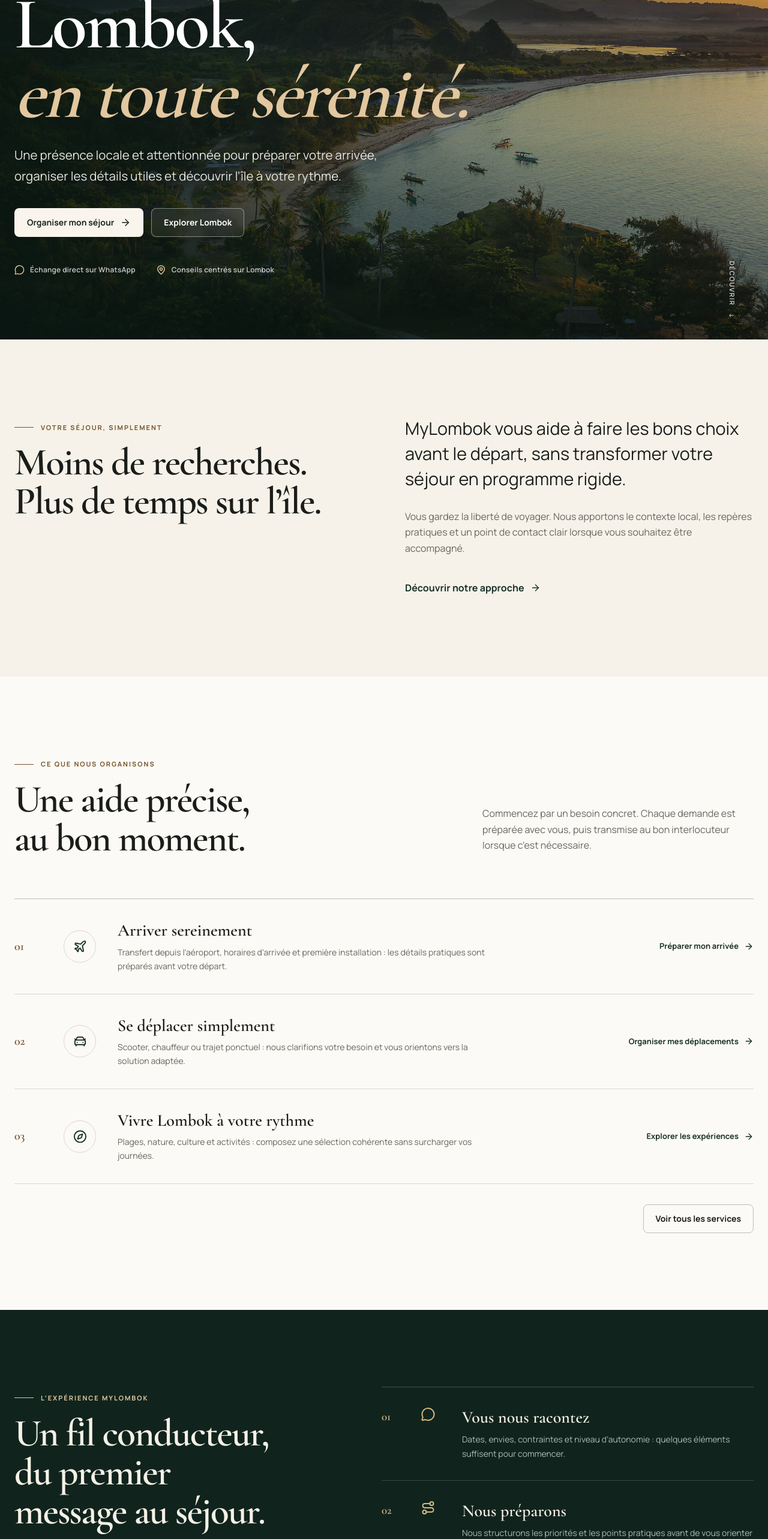
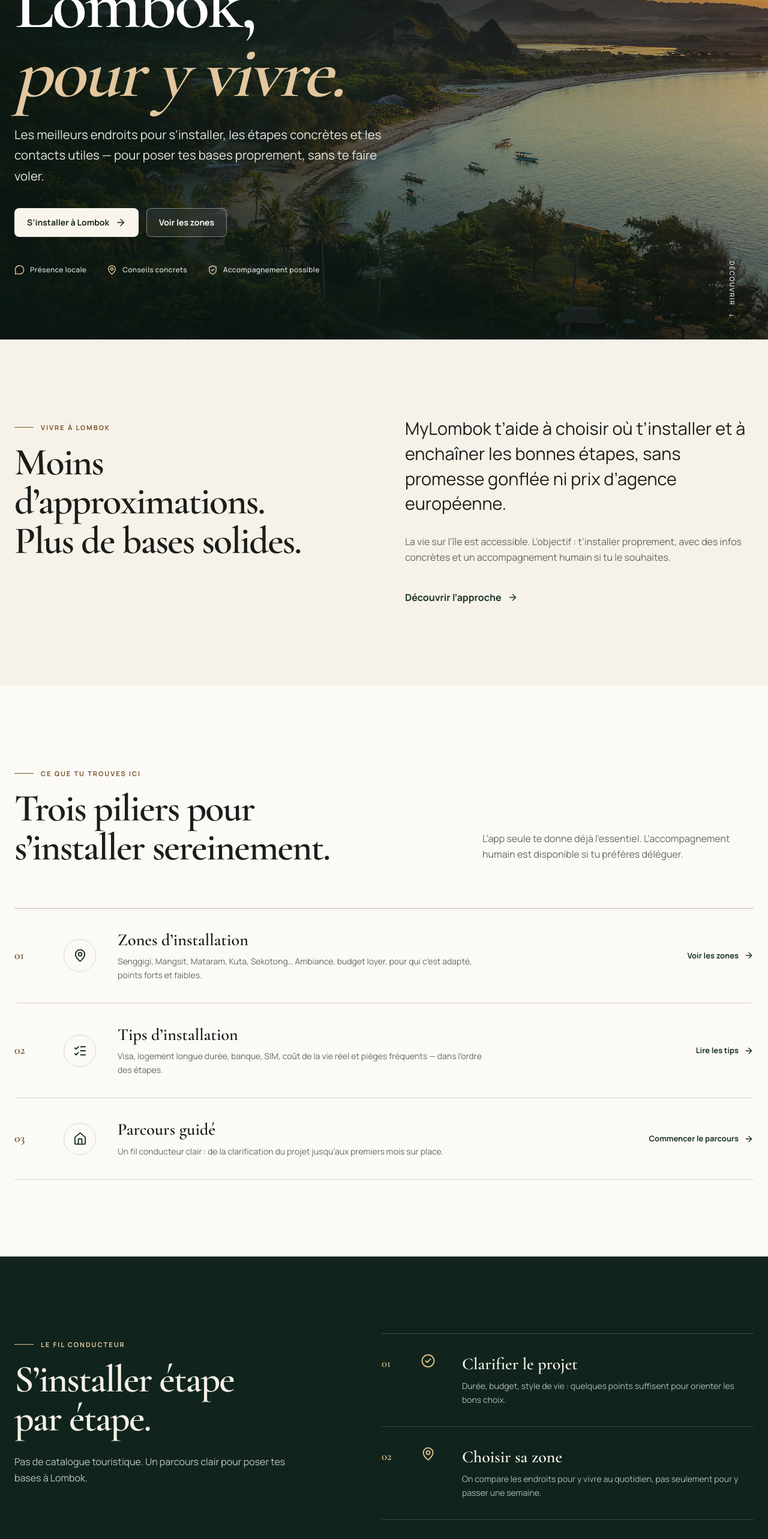
Before and after one commit to Dorianpmy/MyLombok, a Next.js app: page / in a window 1280 px wide. Shown: the part 234-2800 px from the top of the page at 60% size. Built offline with nearby package versions, Linux system fonts and the light colour scheme; no server answers.

Commit message:
feat: reposition homepage for installation (s'installer a Lombok)

```diff
--- a/app/page.tsx
+++ b/app/page.tsx
@@ -1,47 +1,46 @@
 import type { Metadata } from "next";
 import Image from "next/image";
 import Link from "next/link";
-import { ArrowRight, CarFront, Compass, Headphones, MapPin, MessageCircle, Plane, Route, ShieldCheck, Sparkles } from "lucide-react";
+import { ArrowRight, CheckCircle2, Home, MapPin, MessageCircle, ShieldCheck, Sparkles, ListChecks } from "lucide-react";
 import { WeatherChip } from "./components/weather-chip";
-import { HomePreferences } from "./components/home-preferences";
 
 export const metadata: Metadata = {
-  title: "Conciergerie locale à Lombok",
-  description: "Préparez votre séjour à Lombok avec un interlocuteur local : transferts, mobilité, activités et recommandations adaptées à vos envies.",
+  title: "S’installer à Lombok",
+  description: "Les meilleurs endroits pour vivre à Lombok, tips concrets d’installation, checklist et contacts utiles. Accompagnement local possible.",
   alternates: { canonical: "/" },
 };
 
-const services = [
+const pillars = [
   {
-    Icon: Plane,
+    Icon: MapPin,
     number: "01",
-    title: "Arriver sereinement",
-    text: "Transfert depuis l’aéroport, horaires d’arrivée et première installation : les détails pratiques sont préparés avant votre départ.",
-    href: "/services/transferts-arrivee",
-    action: "Préparer mon arrivée",
+    title: "Zones d’installation",
+    text: "Senggigi, Mangsit, Mataram, Kuta, Sekotong… Ambiance, budget loyer, pour qui c’est adapté, points forts et faibles.",
+    href: "/zones",
+    action: "Voir les zones",
   },
   {
-    Icon: CarFront,
+    Icon: ListChecks,
     number: "02",
-    title: "Se déplacer simplement",
-    text: "Scooter, chauffeur ou trajet ponctuel : nous clarifions votre besoin et vous orientons vers la solution adaptée.",
-    href: "/services/mobilite-ile",
-    action: "Organiser mes déplacements",
+    title: "Tips d’installation",
+    text: "Visa, logement longue durée, banque, SIM, coût de la vie réel et pièges fréquents — dans l’ordre des étapes.",
+    href: "/tips",
+    action: "Lire les tips",
   },
   {
-    Icon: Compass,
+    Icon: Home,
     number: "03",
-    title: "Vivre Lombok à votre rythme",
-    text: "Plages, nature, culture et activités : composez une sélection cohérente sans surcharger vos journées.",
-    href: "/services/activites-excursions",
-    action: "Explorer les expériences",
+    title: "Parcours guidé",
+    text: "Un fil conducteur clair : de la clarification du projet jusqu’aux premiers mois sur place.",
+    href: "/parcours",
+    action: "Commencer le parcours",
   },
 ];
 
 const method = [
-  { Icon: MessageCircle, title: "Vous nous racontez", text: "Dates, envies, contraintes et niveau d’autonomie : quelques éléments suffisent pour commencer." },
-  { Icon: Route, title: "Nous préparons", text: "Nous structurons les priorités et les points pratiques avant de vous orienter vers les bons contacts." },
-  { Icon: Headphones, title: "Nous restons disponibles", text: "Un même interlocuteur vous accompagne lorsque votre programme évolue ou qu’un détail change." },
+  { Icon: CheckCircle2, title: "Clarifier le projet", text: "Durée, budget, style de vie : quelques points suffisent pour orienter les bons choix." },
+  { Icon: MapPin, title: "Choisir sa zone", text: "On compare les endroits pour y vivre au quotidien, pas seulement pour y passer une semaine." },
+  { Icon: MessageCircle, title: "S’installer proprement", text: "Visa, logement, premiers jours… et un accompagnement humain si tu préfères déléguer." },
 ];
 
 export default function HomePage() {
@@ -52,47 +51,46 @@
         <div className="home-hero__veil" />
         <div className="site-container home-hero__content">
           <div className="home-hero__topline">
-            <span className="eyebrow eyebrow--light">Conciergerie privée à Lombok</span>
+            <span className="eyebrow eyebrow--light">Aide à l’installation à Lombok</span>
             <WeatherChip />
           </div>
-          <h1>Lombok,<br /><em>en toute sérénité.</em></h1>
-          <p>Une présence locale et attentionnée pour préparer votre arrivée, organiser les détails utiles et découvrir l’île à votre rythme.</p>
+          <h1>Lombok,<br /><em>pour y vivre.</em></h1>
+          <p>Les meilleurs endroits pour s’installer, les étapes concrètes et les contacts utiles — pour poser tes bases proprement, sans te faire voler.</p>
           <div className="home-hero__actions">
-            <Link className="button button--light" href="/conciergerie">Organiser mon séjour <ArrowRight aria-hidden="true" /></Link>
-            <Link className="button button--ghost-light" href="/explorer">Explorer Lombok</Link>
+            <Link className="button button--light" href="/parcours">S’installer à Lombok <ArrowRight aria-hidden="true" /></Link>
+            <Link className="button button--ghost-light" href="/zones">Voir les zones</Link>
           </div>
           <div className="home-hero__assurance">
-            <span><MessageCircle aria-hidden="true" /> Échange direct sur WhatsApp</span>
-            <span><MapPin aria-hidden="true" /> Conseils centrés sur Lombok</span>
+            <span><MessageCircle aria-hidden="true" /> Présence locale</span>
+            <span><MapPin aria-hidden="true" /> Conseils concrets</span>
+            <span><ShieldCheck aria-hidden="true" /> Accompagnement possible</span>
           </div>
         </div>
         <a className="home-hero__scroll" href="#introduction">Découvrir <span aria-hidden="true">↓</span></a>
       </section>
 
-      <HomePreferences />
-
       <section className="site-section home-intro" id="introduction">
         <div className="site-container editorial-grid">
           <div>
-            <span className="eyebrow">Votre séjour, simplement</span>
-            <h2>Moins de recherches.<br />Plus de temps sur l’île.</h2>
+            <span className="eyebrow">Vivre à Lombok</span>
+            <h2>Moins d’approximations.<br />Plus de bases solides.</h2>
           </div>
           <div className="home-intro__copy">
-            <p className="lead-copy">MyLombok vous aide à faire les bons choix avant le départ, sans transformer votre séjour en programme rigide.</p>
-            <p>Vous gardez la liberté de voyager. Nous apportons le contexte local, les repères pratiques et un point de contact clair lorsque vous souhaitez être accompagné.</p>
-            <Link className="editorial-link" href="/a-propos">Découvrir notre approche <ArrowRight aria-hidden="true" /></Link>
+            <p className="lead-copy">MyLombok t’aide à choisir où t’installer et à enchaîner les bonnes étapes, sans promesse gonflée ni prix d’agence européenne.</p>
+            <p>La vie sur l’île est accessible. L’objectif : t’installer proprement, avec des infos concrètes et un accompagnement humain si tu le souhaites.</p>
+            <Link className="editorial-link" href="/a-propos">Découvrir l’approche <ArrowRight aria-hidden="true" /></Link>
           </div>
         </div>
       </section>
 
-      <section className="site-section services-section" id="services">
+      <section className="site-section services-section" id="pillars">
         <div className="site-container">
           <div className="section-heading">
-            <div><span className="eyebrow">Ce que nous organisons</span><h2>Une aide précise,<br />au bon moment.</h2></div>
-            <p>Commencez par un besoin concret. Chaque demande est préparée avec vous, puis transmise au bon interlocuteur lorsque c’est nécessaire.</p>
+            <div><span className="eyebrow">Ce que tu trouves ici</span><h2>Trois piliers pour<br />s’installer sereinement.</h2></div>
+            <p>L’app seule te donne déjà l’essentiel. L’accompagnement humain est disponible si tu préfères déléguer.</p>
           </div>
           <div className="service-editorial-list">
-            {services.map(({ Icon, number, title, text, href, action }) => (
+            {pillars.map(({ Icon, number, title, text, href, action }) => (
               <article className="service-editorial" key={title}>
                 <span className="service-editorial__number">{number}</span>
                 <span className="service-editorial__icon"><Icon aria-hidden="true" /></span>
@@ -101,16 +99,15 @@
               </article>
             ))}
           </div>
-          <div className="services-more"><Link className="button button--outline" href="/services">Voir tous les services</Link></div>
         </div>
       </section>
 
       <section className="site-section method-section">
         <div className="site-container method-layout">
           <div className="method-intro">
-            <span className="eyebrow eyebrow--light">L’expérience MyLombok</span>
-            <h2>Un fil conducteur,<br />du premier message au séjour.</h2>
-            <p>Pas de catalogue imposé. Nous avançons à partir de votre façon de voyager et de ce que vous souhaitez réellement déléguer.</p>
+            <span className="eyebrow eyebrow--light">Le fil conducteur</span>
+            <h2>S’installer étape<br />par étape.</h2>
+            <p>Pas de catalogue touristique. Un parcours clair pour poser tes bases à Lombok.</p>
           </div>
           <ol className="method-list">
             {method.map(({ Icon, title, text }, index) => (
@@ -127,30 +124,33 @@
       <section className="editorial-escape">
         <div className="editorial-escape__image"><Image src="/lombok-bay.jpg" alt="Route côtière bordée de palmiers face à une baie de Lombok" fill sizes="(max-width: 900px) 100vw, 62vw" /></div>
         <div className="editorial-escape__copy">
-          <span className="eyebrow">Lombok au-delà des listes</span>
-          <h2>Laisser de la place à l’inattendu.</h2>
-          <p>Une bonne préparation ne remplit pas chaque heure. Elle vous évite surtout les mauvaises surprises et vous laisse disponible pour ce que l’île offre sur place.</p>
-          <Link className="editorial-link" href="/explorer">Parcourir le carnet local <ArrowRight aria-hidden="true" /></Link>
+          <span className="eyebrow">Accompagnement humain</span>
+          <h2>Tu préfères être accompagné de A à Z ?</h2>
+          <p>Formules accessibles, adaptées au coût de la vie local. Pas de prix d’agence européenne — juste une aide concrète pour s’installer proprement.</p>
+          <Link className="editorial-link" href="/accompagnement">Voir l’accompagnement <ArrowRight aria-hidden="true" /></Link>
         </div>
       </section>
 
       <section className="site-section why-section">
         <div className="site-container why-grid">
-          <div><span className="eyebrow">Pourquoi MyLombok</span><h2>Une relation plus humaine avec votre séjour.</h2></div>
+          <div><span className="eyebrow">Pourquoi MyLombok</span><h2>Une aide juste, ancrée sur place.</h2></div>
           <div className="why-points">
-            <article><Sparkles aria-hidden="true" /><div><h3>Des choix lisibles</h3><p>Les informations inconnues sont signalées comme telles, sans promesse ajoutée pour embellir une fiche.</p></div></article>
-            <article><MessageCircle aria-hidden="true" /><div><h3>Un point de contact clair</h3><p>Les demandes générales arrivent chez MyLombok ; les contacts directs restent ceux des prestataires lorsqu’ils sont disponibles.</p></div></article>
-            <article><ShieldCheck aria-hidden="true" /><div><h3>Vos données sous votre contrôle</h3><p>Sans compte, votre carnet reste sur cet appareil. Avec un compte gratuit, favoris et demandes se synchronisent entre vos appareils.</p></div></article>
+            <article><Sparkles aria-hidden="true" /><div><h3>Infos concrètes</h3><p>Zones, loyers, démarches et pièges fréquents — sans promesse ajoutée pour embellir une fiche.</p></div></article>
+            <article><MessageCircle aria-hidden="true" /><div><h3>Présence locale</h3><p>Un point de contact clair quand tu as besoin d’un conseil ou d’un coup de main sur place.</p></div></article>
+            <article><ShieldCheck aria-hidden="true" /><div><h3>Prix accessibles</h3><p>L’app reste utile seule. L’accompagnement humain reste juste par rapport au coût de la vie à Lombok.</p></div></article>
           </div>
         </div>
       </section>
 
       <section className="site-section final-cta-section">
         <div className="site-container final-cta">
-          <span className="eyebrow eyebrow--light">Votre prochain pas</span>
-          <h2>Parlons de votre séjour à Lombok.</h2>
-          <p>Dites-nous où vous en êtes. Une première demande suffit pour clarifier la suite.</p>
-          <div><Link className="button button--light" href="/conciergerie">Écrire à la conciergerie <ArrowRight aria-hidden="true" /></Link><Link className="button button--ghost-light" href="/explorer">Explorer d’abord</Link></div>
+          <span className="eyebrow eyebrow--light">Prochaine étape</span>
+          <h2>Commence par choisir ta zone.</h2>
+          <p>Ou suis le parcours guidé si tu préfères avancer étape par étape.</p>
+          <div>
+            <Link className="button button--light" href="/zones">Voir les zones <ArrowRight aria-hidden="true" /></Link>
+            <Link className="button button--ghost-light" href="/parcours">Parcours guidé</Link>
+          </div>
         </div>
       </section>
     </main>
```
